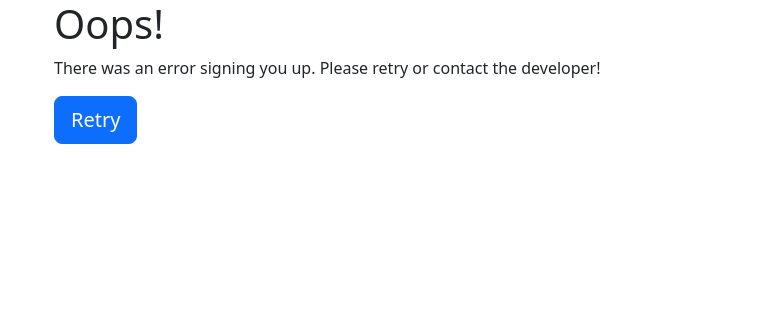
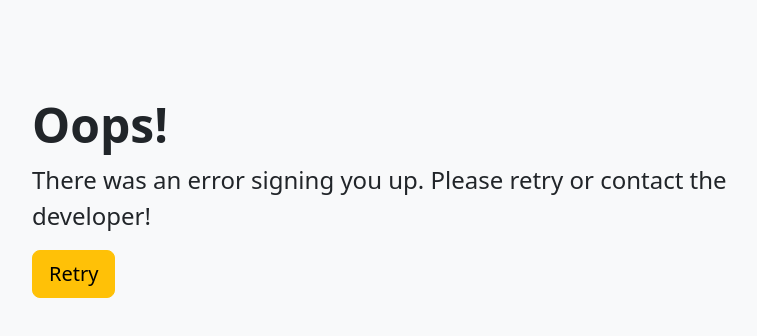
Before and after one commit to khandelwalarvind26/Newsletter, a website: page failure.html in a window 1280 px wide. Shown: the whole page, without its empty margins (28-785 px from the left). Drawn offline with nearby package versions, Linux system fonts and the light colour scheme.

Commit message:
Fixed CSS

```diff
--- a/failure.html
+++ b/failure.html
@@ -10,11 +10,14 @@
     <link href="https://cdn.jsdelivr.net/npm/bootstrap@5.2.0-beta1/dist/css/bootstrap.min.css" rel="stylesheet" integrity="sha384-0evHe/X+R7YkIZDRvuzKMRqM+OrBnVFBL6DOitfPri4tjfHxaWutUpFmBp4vmVor" crossorigin="anonymous">
 </head>
 <body>
-    <div class="jumbotron jumbotron-fluid">
-        <div class = "container">
-            <h1>Oops!</h1>
-            <p>There was an error signing you up. Please retry or contact the developer!</p>
-            <p><a class="btn btn-primary btn-lg" href="#" role="button">Retry</a></p>
+    <div class="p-5 mb-4 bg-light rounded-3">
+        <div class="container-fluid py-5">
+            <h1 class="display-5 fw-bold">Oops!</h1>
+            <p class="col-md-8 fs-4">There was an error signing you up. Please retry or contact the developer!</p>
+            <form action = "/failure" method = "post">
+                <button class="btn btn-warning btn-lg" type="submit">Retry</button>
+            </form>
+
         </div>
     </div>
 </body>
--- a/public/css/signup.css
+++ b/public/css/signup.css
@@ -48,3 +48,7 @@ body {
   border-top-left-radius: 0;
   border-top-right-radius: 0;
 }
+
+.btn {
+  width:100%;
+}
```
Also changed, not shown: app.js (+12 -6 lines), signup.html (+1 -1 lines), success.html (+10 -5 lines), public/pngegg.png (added), 1 other file.
